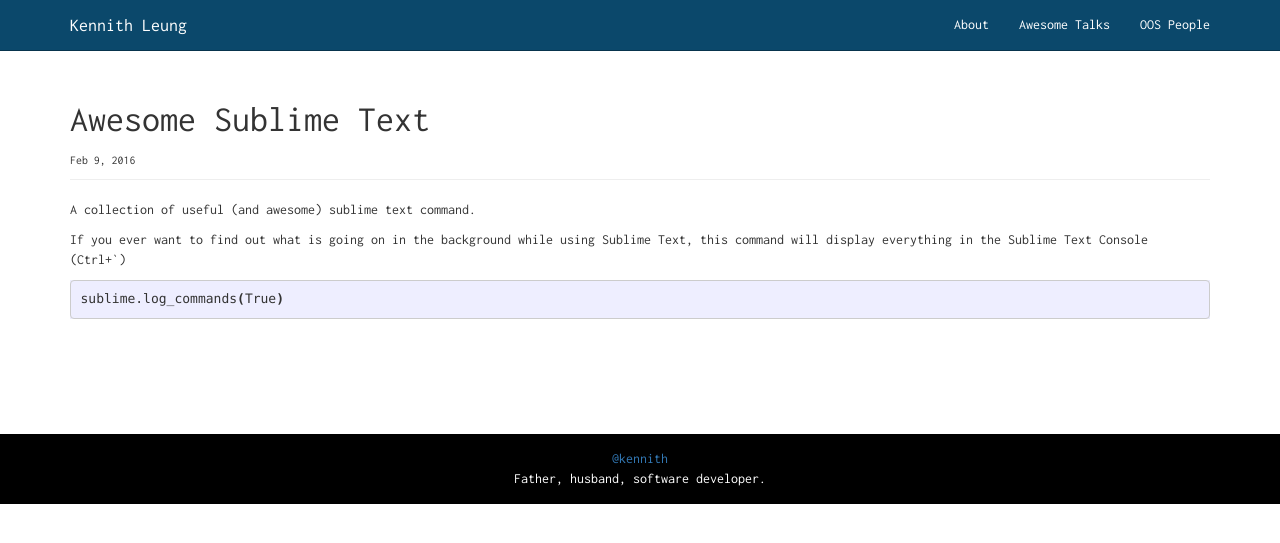
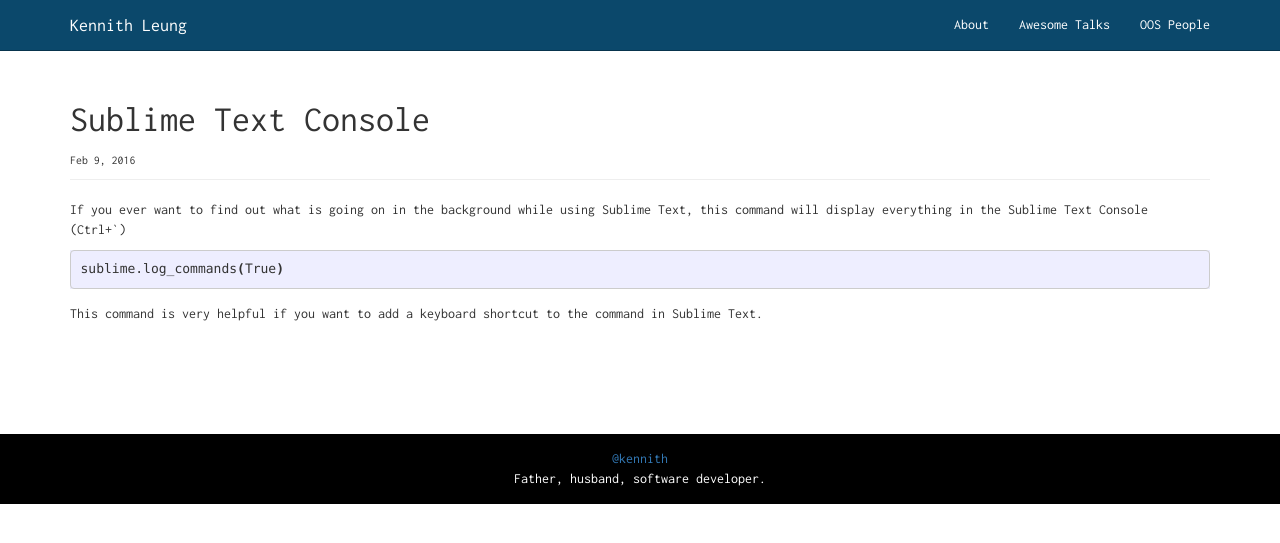
Before and after one commit to kennith/kennith.github.io, a Jekyll site: the page built from _posts/2016-02-09-sublimetext-console.markdown, in a window 1280 px wide. Shown: the top 543 px of the page. Built offline with Jekyll 4.4.1, drawn with Linux system fonts in a browser that asks for light colours.

Commit message:
Update old posts

````diff
--- a/_posts/2016-02-09-awesome-sublimetext.markdown
+++ b/_posts/2016-02-09-sublimetext-console.markdown
@@ -1,12 +1,12 @@
 ---
 layout: post
-title: Awesome Sublime Text
+title: Sublime Text Console
 ---
-
-A collection of useful (and awesome) sublime text command.
 
 If you ever want to find out what is going on in the background while using Sublime Text, this command will display everything in the Sublime Text Console (Ctrl+`)
 
 ```bash
 sublime.log_commands(True)
 ```
+
+This command is very helpful if you want to add a keyboard shortcut to the command in Sublime Text.
````
Also changed, not shown: _posts/2016-03-04-awesome-sublimetext-packages.markdown (deleted, +0 -9 lines), _posts/2016-03-04-sublimetext-package-alignment.markdown (added, +25 -0 lines).
